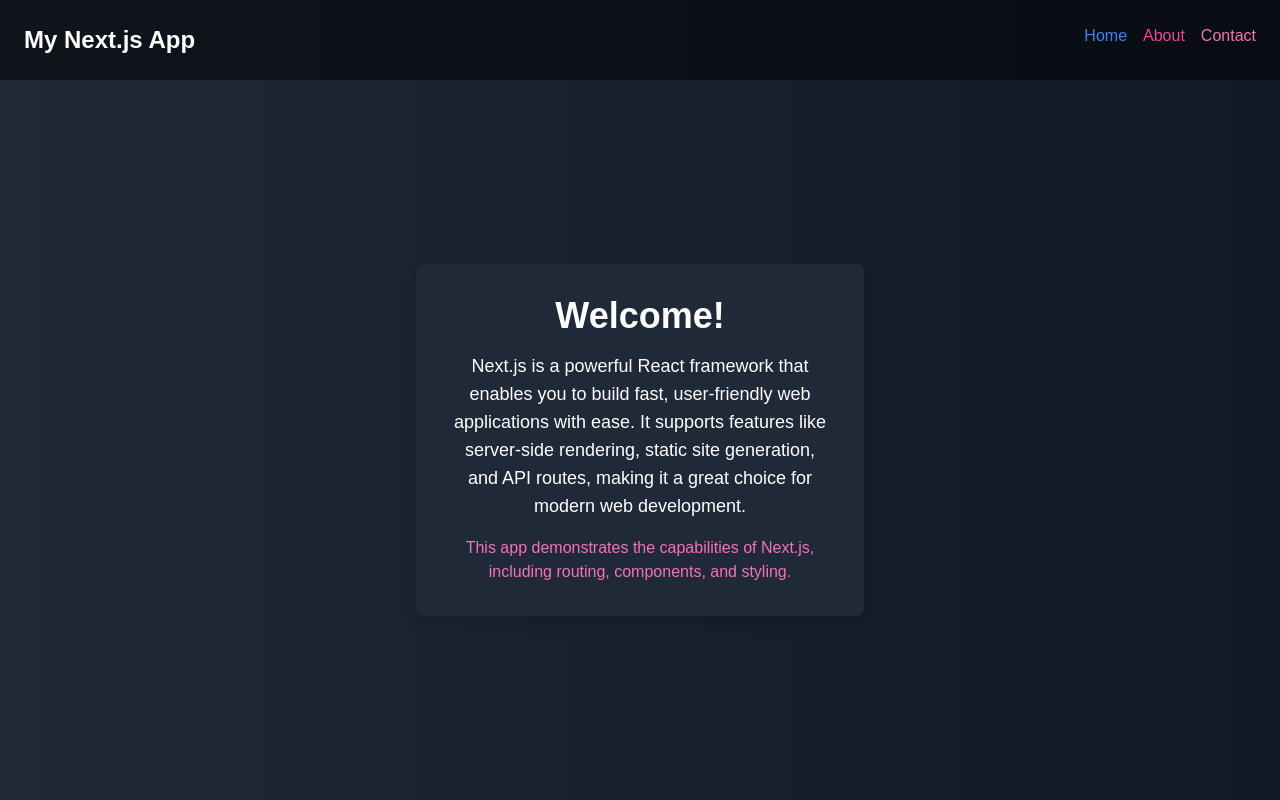
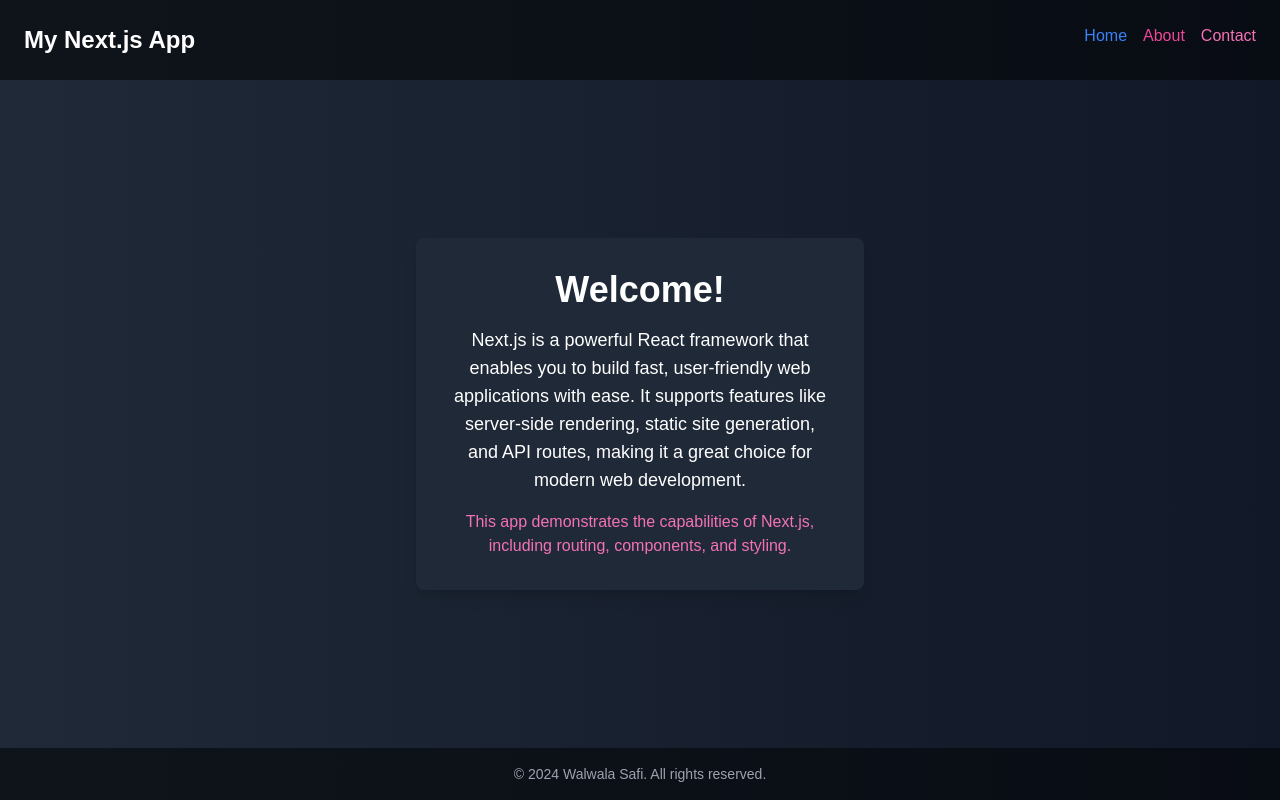
Before and after one commit to WALWALASAFI/simple-Next.js-project, a Next.js app: page / in a window 1280 px wide. Built offline with nearby package versions, Linux system fonts and the light colour scheme.

Commit message:
import the footer in home page

```diff
--- a/app/page.tsx
+++ b/app/page.tsx
@@ -22,6 +22,9 @@ export default function Home() {
           </p>
         </div>
       </div>
+      <footer className="bg-black bg-opacity-50 p-4 text-center">
+        <p className="text-sm text-gray-400">© 2024 Walwala Safi. All rights reserved.</p>
+      </footer>
     </div>
   );
 }
```
